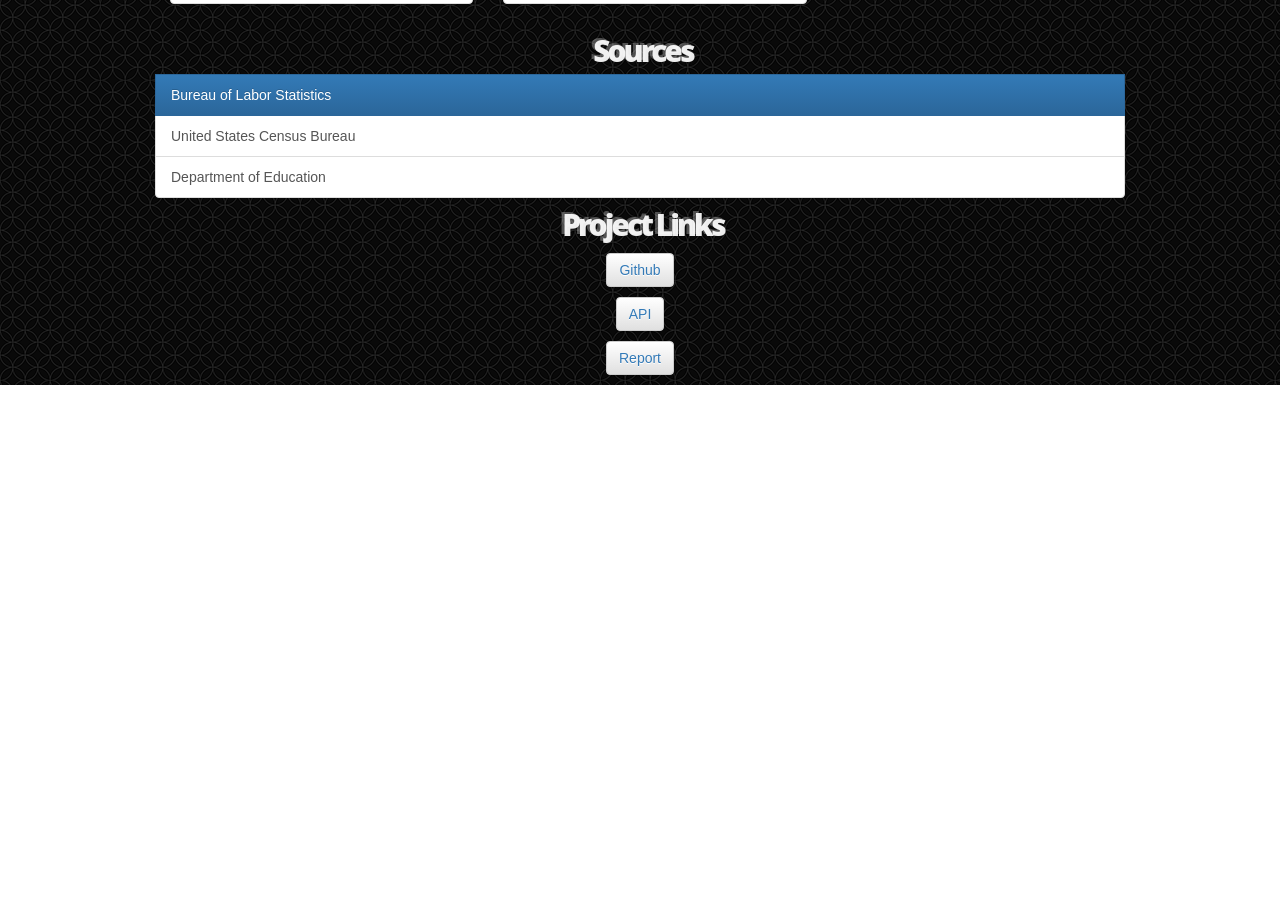
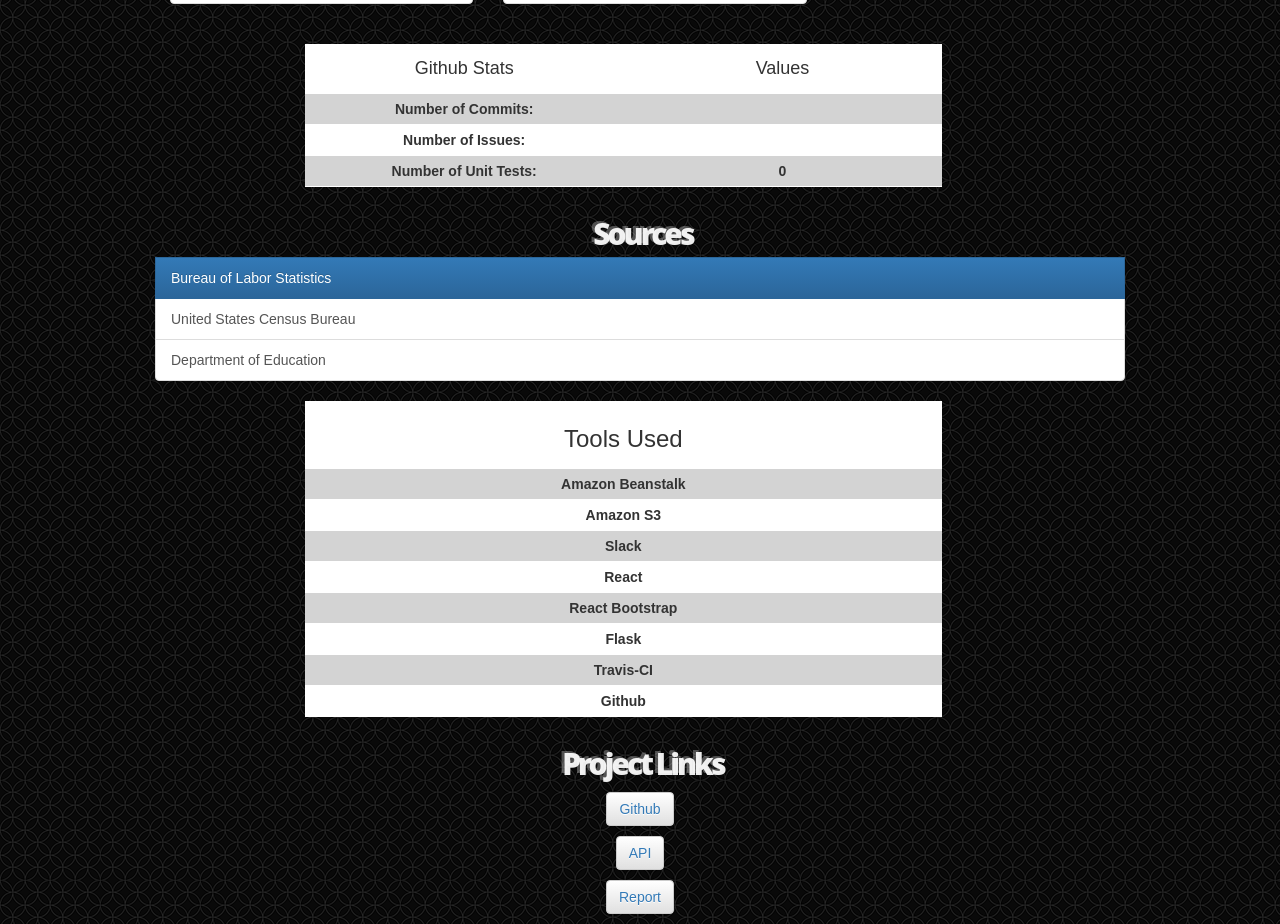
Before and after one commit to theworkingmen/idb, a React (Create React App) app: page /about in a window 1280 px wide. Shown: the part 1220-2144 px from the top of the page. Before the commit the page ends 1605 px from the top, so only its background shows below. Built offline with nearby package versions, Linux system fonts and the light colour scheme; a web font is replaced by a local one.

Commit message:
More addition to About.js

```diff
--- a/src/css/about.css
+++ b/src/css/about.css
@@ -24,6 +24,30 @@
 
 .text-center {
   line-height: 0.7em;
+}
+
+table, th, td {
+  border-bottom: 1px solid white;
+  width: 50%;
+}
+
+table {
+  margin-left: 150px;
+  margin-right: 150px;
+  margin-top: 20px;
+  margin-bottom: 20px;
+
+}
+
+table tr:nth-child(even) {
+  background-color: #D3D3D3
+}
+table tr:nth-child(odd) {
+  background-color: #FFFFFF;
+}
+th, td {
+  padding: 5px;
+  text-align: center;
 }
 
 logo {
--- a/src/js/About.js
+++ b/src/js/About.js
@@ -79,6 +79,30 @@
 </Grid>
 </div>
 
+<div>
+<Row>
+<Col  xs={6} md={8}>
+<Table>
+  <tr>
+    <th><h4> Github Stats </h4></th>
+    <th><h4> Values </h4></th>
+  </tr>
+  <tr>
+    <th>Number of Commits:</th>
+    <th id="total_commits"> </th>
+  </tr>
+  <tr>
+    <th>Number of Issues:</th>
+    <th id="total_issues"> </th>
+  </tr>
+  <tr>
+    <th>Number of Unit Tests:</th>
+    <th> 0 </th>
+  </tr>
+</Table>
+</Col>
+</Row>
+</div>
 
 <div>
   <block_small> <p> </p> <center> Sources </center> <p></p></block_small>
@@ -88,10 +112,51 @@
 </div>
 
 <div>
+<Row>
+
+
+  <Col  xs={6} md={8}>
+<Table>
+  <tr>
+    <th>
+      <h3> Tools Used</h3>
+    </th>
+  </tr>
+  <tr>
+    <th>Amazon Beanstalk</th>
+  </tr>
+  <tr>
+    <th>Amazon S3</th>
+  </tr>
+  <tr>
+    <th>Slack</th>
+  </tr>
+  <tr>
+    <th>React</th>
+  </tr>
+  <tr>
+    <th>React Bootstrap</th>
+  </tr>
+  <tr>
+    <th>Flask</th>
+  </tr>
+  <tr>
+    <th>Travis-CI</th>
+  </tr>
+  <tr>
+    <th>Github</th>
+  </tr>
+</Table>
+  </Col>
+</Row>
+
+</div>
+
+<div>
 <center>
 <block_small>  <p> </p> <p> </p> <center>Project Links</center> <p></p> </block_small>
  <Button>
- <a href = "https://theworkingmen.gitbooks.io/api/content/" > Github </a> </Button>
+ <a href = "https://github.com/theworkingmen/idb" > Github </a> </Button>
 <p> </p>
  <Button> <a href = "https://theworkingmen.gitbooks.io/api/content/" > API </a></Button>
 <p> </p>
```
